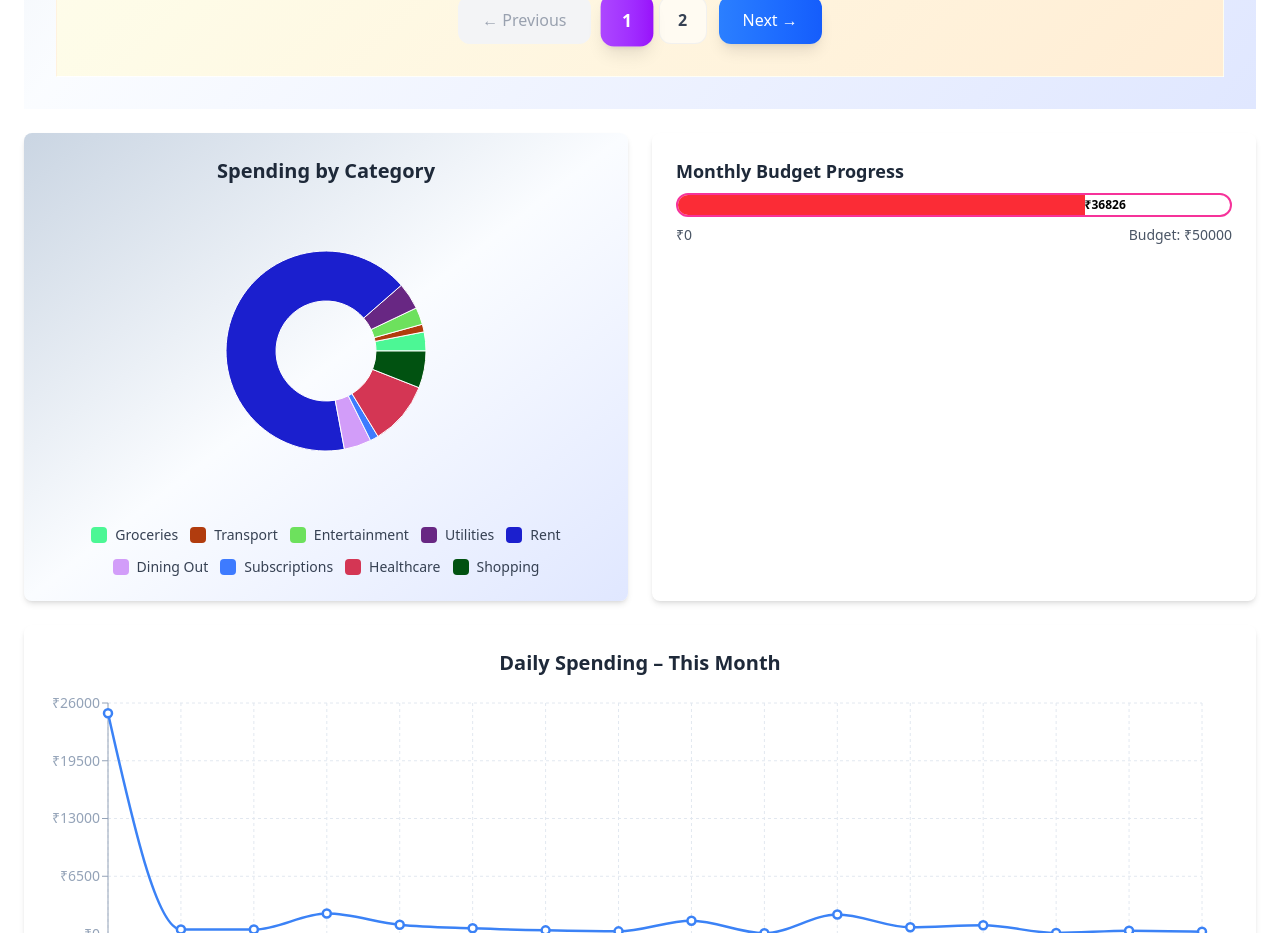
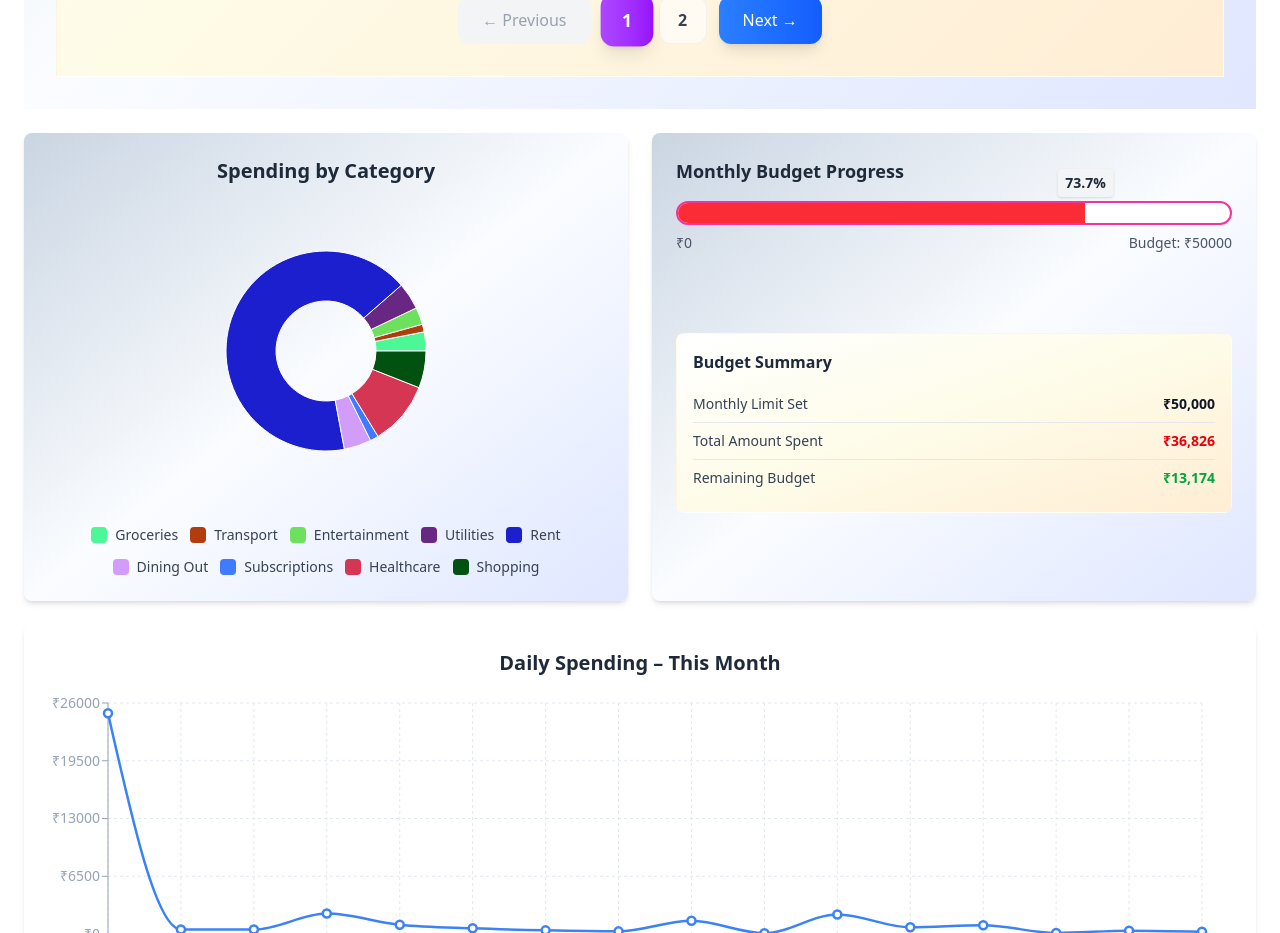
Before and after one commit to amansatya/multi-user-budget-tracker, a React (Vite) app in the folder client/: page /dashboard in a window 1280 px wide. Shown: the part 1780-2713 px from the top of the page. Built offline with nearby package versions, Linux system fonts and the light colour scheme.

Commit message:
Updated style and added progress table in the component BudgetProgressBar

```diff
--- a/client/src/components/BudgetProgressBar.jsx
+++ b/client/src/components/BudgetProgressBar.jsx
@@ -1,38 +1,80 @@
 import React from "react";
-
 const BudgetProgressBar = ({ data, monthlyLimit }) => {
     const totalSpent = data.reduce((sum, expense) => sum + expense.amount, 0);
     const percentage = Math.min((totalSpent / monthlyLimit) * 100, 100);
+    const remainingAmount = Math.max(monthlyLimit - totalSpent, 0);
 
     return (
-        <div className="bg-white dark:bg-gray-900 p-6 rounded-lg shadow-md">
-            <h2 className="text-lg font-semibold text-gray-800 dark:text-white mb-2">
+        <div className="bg-gradient-to-br from-slate-300 via-blue-50/30 to-indigo-100
+                       dark:from-gray-900 dark:via-slate-900 dark:to-indigo-950 p-6 rounded-lg shadow-md">
+            <h2 className="text-lg font-semibold text-gray-800 dark:text-white mb-4">
                 Monthly Budget Progress
             </h2>
 
-            {/* Progress Bar */}
+            <div className="relative mb-6">
+
                 <div className="relative w-full h-6 rounded-full bg-white dark:bg-gray-800 border-2 border-pink-500 dark:border-pink-400 overflow-hidden">
-                {/* Progress Fill */}
+
                     <div
                         className="absolute top-0 left-0 h-full bg-red-500 transition-all duration-500"
                         style={{ width: `${percentage}%` }}
                     ></div>
+                </div>
 
-                {/* Dynamic Label */}
                 <div
-                    className="absolute top-1/2 text-xs font-semibold text-black dark:text-white transform -translate-y-1/2"
+                    className="absolute -top-8 transform -translate-x-1/2 text-sm font-bold text-gray-800 dark:text-white bg-gray-100 dark:bg-gray-700 px-2 py-1 rounded shadow-sm"
                     style={{
-                        left: `${Math.min(percentage, 95)}%`,
+                        left: `${Math.min(Math.max(percentage, 5), 95)}%`,
                     }}
                 >
-                    ₹{totalSpent}
+                    {percentage.toFixed(1)}%
+                </div>
+
+                <div className="flex justify-between mt-2 text-sm text-gray-600 dark:text-gray-300">
+                    <span>₹0</span>
+                    <span>Budget: ₹{monthlyLimit}</span>
                 </div>
             </div>
 
-            {/* Limits */}
-            <div className="flex justify-between mt-2 text-sm text-gray-600 dark:text-gray-300">
-                <span>₹0</span>
-                <span>Budget: ₹{monthlyLimit}</span>
+            <div className="bg-gradient-to-br from-white via-yellow-50 to-orange-100 dark:from-gray-800 dark:via-slate-800 dark:to-gray-900 border border-white/20 dark:border-gray-700/50 rounded-lg p-4 mt-20">
+                <h3 className="text-md font-semibold text-gray-800 dark:text-white mb-3">
+                    Budget Summary
+                </h3>
+                <div className="overflow-x-auto">
+                    <table className="w-full text-sm">
+                        <tbody className="space-y-2">
+                        <tr className="border-b border-gray-200 dark:border-gray-600">
+                            <td className="py-2 font-medium text-gray-700 dark:text-gray-300">
+                                Monthly Limit Set
+                            </td>
+                            <td className="py-2 text-right font-semibold text-gray-900 dark:text-white">
+                                ₹{monthlyLimit.toLocaleString()}
+                            </td>
+                        </tr>
+                        <tr className="border-b border-gray-200 dark:border-gray-600">
+                            <td className="py-2 font-medium text-gray-700 dark:text-gray-300">
+                                Total Amount Spent
+                            </td>
+                            <td className="py-2 text-right font-semibold text-red-600 dark:text-red-400">
+                                ₹{totalSpent.toLocaleString()}
+                            </td>
+                        </tr>
+                        <tr>
+                            <td className="py-2 font-medium text-gray-700 dark:text-gray-300">
+                                Remaining Budget
+                            </td>
+                            <td className={`py-2 text-right font-semibold ${
+                                remainingAmount > 0
+                                    ? 'text-green-600 dark:text-green-400'
+                                    : 'text-red-600 dark:text-red-400'
+                            }`}>
+                                ₹{remainingAmount.toLocaleString()}
+                                {remainingAmount <= 0 && ' (Over Budget!)'}
+                            </td>
+                        </tr>
+                        </tbody>
+                    </table>
+                </div>
             </div>
         </div>
     );
```
Lines whose indentation alone changed are shown as unchanged.
